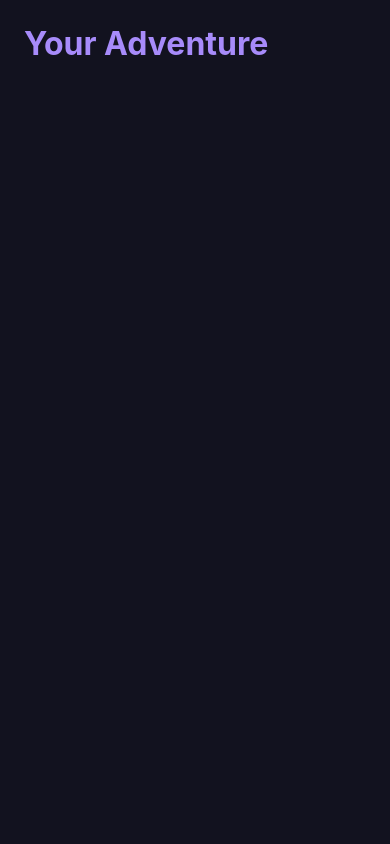
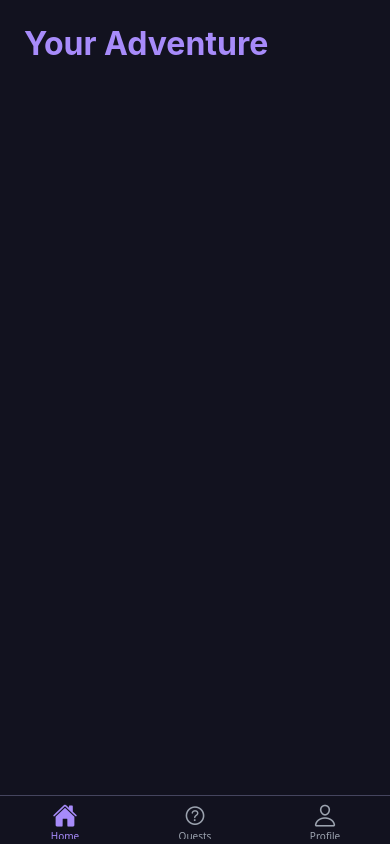
Before and after one commit to MartinNeikov/LevelUp-Turn-Your-Life-Into-an-RPG-react-native-project-softuni-2026, a React Native app: screen /Home in a window 390 px wide. Built offline with nearby package versions, Linux system fonts and the light colour scheme.

Commit message:
Add bottom tab navigation for Home, Quests, and Profile

```diff
--- a/package.json
+++ b/package.json
@@ -3,6 +3,8 @@
   "version": "1.0.0",
   "main": "./src/index.js",
   "dependencies": {
+    "@expo/vector-icons": "^15.0.2",
+    "@react-navigation/bottom-tabs": "^7.21.0",
     "@react-navigation/native": "^7.5.1",
     "@react-navigation/stack": "^7.12.1",
     "expo": "~58.0.23",
--- a/src/navigation/AppNavigator.jsx
+++ b/src/navigation/AppNavigator.jsx
@@ -5,7 +5,7 @@ import WelcomeScreen from "../screens/welcome-screen/WelcomeScreen";
 import LoginScreen from "../screens/login-screen/LoginScreen";
 import RegisterScreen from "../screens/register-screen/RegisterScreen";
 import ChoosePathScreen from "../screens/choose-path-screen/ChoosePathScreen";
-import HomeScreen from "../screens/home-screen/HomeScreen";
+import MainTabNavigator from "./MainTabNavigator";
 
 const Stack = createStackNavigator();
 
@@ -23,7 +23,7 @@ export default function AppNavigator() {
         <Stack.Screen name="Login" component={LoginScreen} />
         <Stack.Screen name="Register" component={RegisterScreen} />
         <Stack.Screen name="ChoosePath" component={ChoosePathScreen} />
-        <Stack.Screen name="Home" component={HomeScreen} />
+        <Stack.Screen name="Home" component={MainTabNavigator} />
       </Stack.Navigator>
     </NavigationContainer>
   );
--- /dev/null
+++ b/src/navigation/MainTabNavigator.jsx
@@ -0,0 +1,67 @@
+import { createBottomTabNavigator } from "@react-navigation/bottom-tabs";
+
+import HomeScreen from "../screens/home-screen/HomeScreen";
+import QuestsScreen from "../screens/quests-screen/QuestsScreen";
+import ProfileScreen from "../screens/profile-screen/ProfileScreen";
+
+import Ionicons from "@expo/vector-icons/Ionicons";
+
+const Tab = createBottomTabNavigator();
+
+export default function MainTabNavigator({ route }) {
+  return (
+    <Tab.Navigator
+      screenOptions={{
+        headerShown: false,
+        tabBarStyle: {
+          backgroundColor: "#12121F",
+          borderTopColor: "#45455E",
+        },
+        tabBarActiveTintColor: "#A78BFA",
+        tabBarInactiveTintColor: "#9CA3AF",
+      }}
+    >
+      <Tab.Screen
+        name="HomeTab"
+        component={HomeScreen}
+        initialParams={route.params}
+        options={{
+          title: "Home",
+          tabBarIcon: ({ focused, color, size }) => (
+            <Ionicons
+              name={focused ? "home" : "home-outline"}
+              color={color}
+              size={size}
+            />
+          ),
+        }}
+      />
+      <Tab.Screen
+        name="Quests"
+        component={QuestsScreen}
+        options={{
+          tabBarIcon: ({ focused, color, size }) => (
+            <Ionicons
+              name={focused ? "help-circle" : "help-circle-outline"}
+              color={color}
+              size={size}
+            />
+          ),
+        }}
+      />
+      <Tab.Screen
+        name="Profile"
+        component={ProfileScreen}
+        options={{
+          tabBarIcon: ({ focused, color, size }) => (
+            <Ionicons
+              name={focused ? "person" : "person-outline"}
+              color={color}
+              size={size}
+            />
+          ),
+        }}
+      />
+    </Tab.Navigator>
+  );
+}
--- /dev/null
+++ b/src/screens/profile-screen/ProfileScreen.jsx
@@ -0,0 +1,23 @@
+import { StyleSheet, Text } from "react-native";
+import { SafeAreaView } from "react-native-safe-area-context";
+
+export default function ProfileScreen() {
+  return (
+    <SafeAreaView style={styles.container} edges={["top", "left", "right"]}>
+      <Text style={styles.title}>Profile</Text>
+    </SafeAreaView>
+  );
+}
+
+const styles = StyleSheet.create({
+  container: {
+    flex: 1,
+    backgroundColor: "#12121F",
+    padding: 24,
+  },
+  title: {
+    color: "#A78BFA",
+    fontSize: 32,
+    fontWeight: "bold",
+  },
+});
--- /dev/null
+++ b/src/screens/quests-screen/QuestsScreen.jsx
@@ -0,0 +1,23 @@
+import { StyleSheet, Text } from "react-native";
+import { SafeAreaView } from "react-native-safe-area-context";
+
+export default function QuestsScreen() {
+  return (
+    <SafeAreaView style={styles.container} edges={["top", "left", "right"]}>
+      <Text style={styles.title}>Quests</Text>
+    </SafeAreaView>
+  );
+}
+
+const styles = StyleSheet.create({
+  container: {
+    flex: 1,
+    backgroundColor: "#12121F",
+    padding: 24,
+  },
+  title: {
+    color: "#A78BFA",
+    fontSize: 32,
+    fontWeight: "bold",
+  },
+});
```
Also changed, not shown: 1 other file (tests, documents, lock files or other folders).
